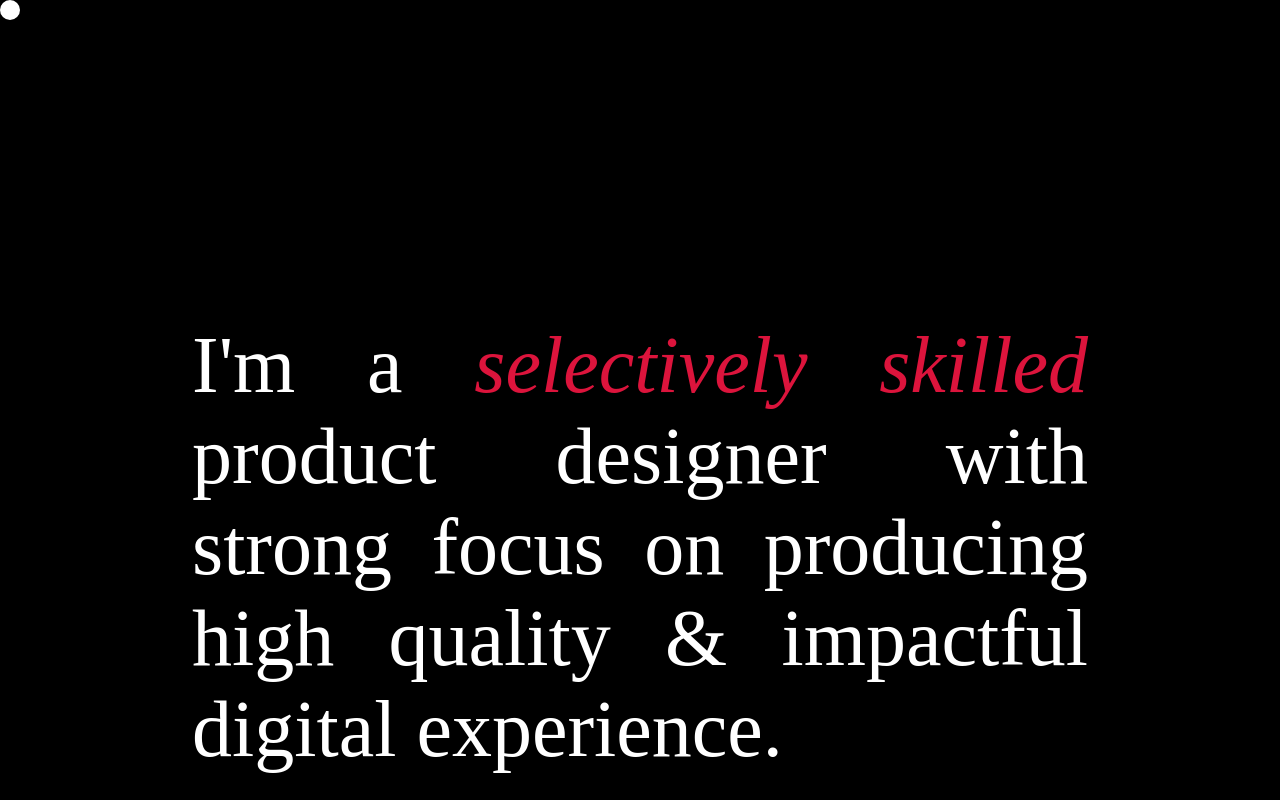
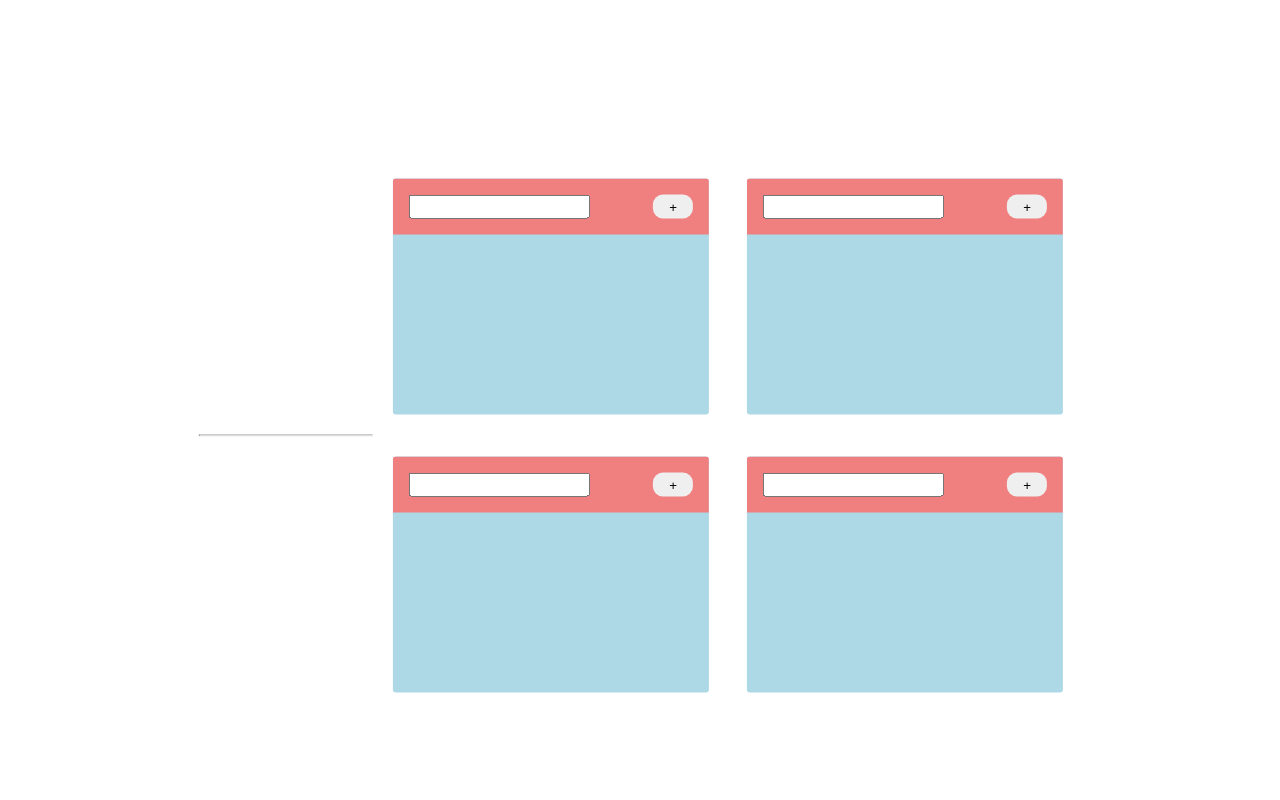
Before and after one commit to ShubhraneelGupta/ReactShenanigans, a React (Vite) app: page / in a window 1280 px wide. Shown: the top 800 px of the page. Built offline with nearby package versions, Linux system fonts and the light colour scheme.

Commit message:
continued shenanigans

```diff
--- /dev/null
+++ b/components/Accordian/Accordian.jsx
@@ -0,0 +1,32 @@
+import {useState} from 'react'
+import data from './AccordianData'
+import './Accordian.scss'
+
+
+const AccordianItem = ({title, content, isOpen, onClick}) => {
+    return <div className="item">
+        <h1>{title}<button
+        onClick={onClick}
+        >{isOpen ? "Less..." : "More..."}</button></h1>
+        <p>{isOpen ? content : null}</p>
+    </div>
+}
+
+const Accordian = () => {
+    const [openIndex, setOpenIndex] = useState(null)
+    const handleClick = (index) => {
+        setOpenIndex(openIndex === index ? null : index)
+    }
+    return <div className="Accordian-wrapper">
+        {data.map((val, id) => {
+            return <li key={id}><AccordianItem
+            title={val.title}
+            content={val.content}
+            isOpen={openIndex === id}
+            onClick={() => handleClick(id)}
+            /></li>
+        })}
+    </div>
+}
+
+export default Accordian
--- /dev/null
+++ b/components/Accordian/Accordian.scss
@@ -0,0 +1,13 @@
+.item {
+    color: white;
+    display: flex;
+    flex-direction: column;
+    align-items: center;
+}
+
+.Accordian-wrapper{
+    margin: 25vh 25vw;
+    display: flex;
+    flex-direction: column;
+    align-items: center;
+}
--- /dev/null
+++ b/components/Accordian/AccordianData.js
@@ -0,0 +1,20 @@
+const data = [
+    {
+        title: "Item 1",
+        content: "Lorem Ipsum is simply dummy text of the printing and typesetting industry. Lorem Ipsum has been the industry's standard dummy text ever since the 1500s, when an unknown printer took a galley of typend scrambled it to make a type specimen book"
+    },
+    {
+        title: "Item 2",
+        content: "Lorem Ipsum is simply dummy text of the printing and typesetting industry. Lorem Ipsum has been the industry's standard dummy text ever since the 1500s, when an unknown printer took a galley of typend scrambled it to make a type specimen book"
+    },
+    {
+        title: "Item 3",
+        content: "Lorem Ipsum is simply dummy text of the printing and typesetting industry. Lorem Ipsum has been the industry's standard dummy text ever since the 1500s, when an unknown printer took a galley of typend scrambled it to make a type specimen book"
+    },
+    {
+        title: "Item 4",
+        content: "Lorem Ipsum is simply dummy text of the printing and typesetting industry. Lorem Ipsum has been the industry's standard dummy text ever since the 1500s, when an unknown printer took a galley of typend scrambled it to make a type specimen book"
+    }
+]
+
+export default data
--- /dev/null
+++ b/components/Hero/Hero.jsx
@@ -0,0 +1,33 @@
+import './Hero.scss'
+import {useState, useEffect, useRef} from 'react'
+const Hero = () => {
+    const [person, setPerson] = useState('neel')
+    const [personInfo, setPersonInfo] = useState(null)
+    const [isLoading, setIsLoading] = useState(false)
+    const fetchName = (name) => {
+        return new Promise((resolve, reject) => {
+            setTimeout(() => {
+                setPerson(name)
+                resolve(`This is ${person}`)
+            }, 3000)
+        })
+    }
+
+    useEffect(()=>{
+        setIsLoading(true)
+        fetchName(person).then(result => {
+            setPersonInfo(result)
+            setIsLoading(false)
+        })
+    }, [person])
+    return <>
+        <select value={person} id=""
+        onChange={(e)=>setPerson(e.target.value)}>
+            <option value="Neel">Neel</option>
+            <option value="Ushna">Ushna</option>
+        </select>
+        <h1>{isLoading ? 'loading...' : personInfo}</h1>
+    </>
+}
+
+export default Hero;
--- /dev/null
+++ b/components/Hero/Hero.scss
@@ -0,0 +1,3 @@
+h1{
+    color: white
+}
--- /dev/null
+++ b/components/MatrixMethod/MatrixMethod.jsx
@@ -0,0 +1,61 @@
+import {useState, useRef} from 'react'
+import './MatrixMethod.scss'
+
+const Box = () => {
+    const [items, setItems] = useState([]);
+    const inputRef = useRef()
+
+    const handleAdd = () => {
+        const input = inputRef.current.value;
+        if(input){
+            setItems([...items, inputRef.current.value])
+        }
+        inputRef.current.value = ''
+    }
+
+    const handleRemove = (index) => {
+        setItems(items.filter((val, id) => id != index))
+    }
+
+    return <div className="box">
+        <div className="header">
+            <input
+            ref={inputRef}
+            onKeyDown={(e) => {if(e.key === 'Enter') return handleAdd()}}
+            type="text" />
+
+            <button
+            onClick={handleAdd}
+            >+</button>
+        </div>
+        <br />
+        {items.map((val, index) => {
+            return <li key={index}>{val}<button
+            onClick={() => handleRemove(index)}
+            >-</button></li>
+        })}
+    </div>
+}
+
+const MatrixMethod = () => {
+    return <table className="matrix-table">
+        <tr>
+            <td></td>
+            <td><h1>Urgent</h1></td>
+            <td><h1>Not Urgent</h1></td>
+        </tr>
+        <tr>
+            <td className='side'><h1>Important</h1></td>
+            <td><Box/></td>
+            <td><Box/></td>
+        </tr>
+        <hr />
+        <tr>
+            <td className='side'><h1>Not Important</h1></td>
+            <td><Box/></td>
+            <td><Box/></td>
+        </tr>
+    </table>
+}
+
+export default MatrixMethod;
--- /dev/null
+++ b/components/MatrixMethod/MatrixMethod.scss
@@ -0,0 +1,49 @@
+.box {
+    position: relative;
+    display: flex;
+    flex-direction: column;
+    width: 25vw;
+    height: 30vh;
+    border: white 2px solid;
+    border-radius: 5px;
+    overflow-y: scroll;
+    background-color: lightblue;
+
+    .header{
+        position: sticky;
+        top: 0;
+        display: flex;
+        justify-content: space-between;
+        background-color: lightcoral;
+        padding: 1rem;
+    }
+
+    li{
+        padding: 0 1rem;
+        line-height: 2rem;
+        display: flex;
+        justify-content: space-between;
+    }
+}
+
+button{
+    height: 1.5rem;
+    width: 2.5rem;
+    border: none;
+    border-radius: 10px;
+}
+
+.matrix-table {
+    color: black;
+    position: absolute;
+    margin: 50vh 50vw;
+    transform: translate(-50%, -50%);
+    td{
+        padding: 1rem;
+        color: black;
+    }
+
+    .side {
+        transform: rotate(-90deg);
+    }
+}
--- a/src/App.jsx
+++ b/src/App.jsx
@@ -1,11 +1,10 @@
-import './App.scss'
-import {useState} from 'react'
-import CurrencyConvertor from '../components/currencyConvertor/currencyConvertor'
-import Ground from './Ground'
 
+import Hero from '../components/Hero/Hero'
+import Accordian from '../components/Accordian/Accordian'
+import MatrixMethod from '../components/MatrixMethod/MatrixMethod'
 
 function App(){
-  return <Ground />
+  return <MatrixMethod/>
 }
 
 export default App
--- a/src/index.scss
+++ b/src/index.scss
@@ -4,7 +4,3 @@
     padding: 0;
     box-sizing: border-box
 }
-
-body {
-    background-color: #000;
-}
--- a/src/main.jsx
+++ b/src/main.jsx
@@ -3,11 +3,12 @@ import ReactDOM from 'react-dom/client'
 import './index.scss'
 import Ground from '../components/Ground/Ground'
 import Card from '../components/Card/Card'
+import App from './App'
 
-
+import Hero from '../components/Hero/Hero'
 
 ReactDOM.createRoot(document.getElementById('root')).render(
   <React.StrictMode>
-    <Ground/>
+    <App/>
   </React.StrictMode>,
 )
```
